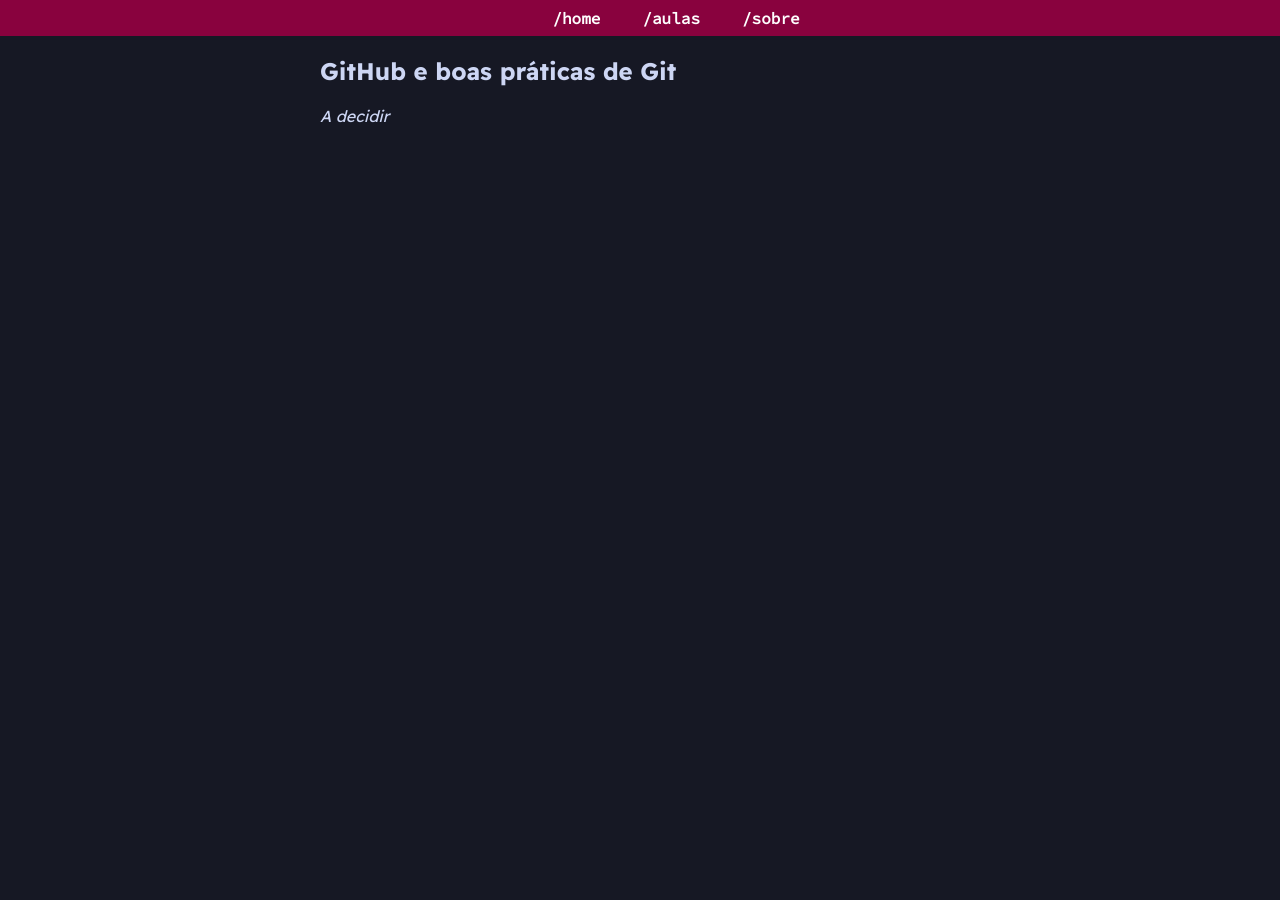
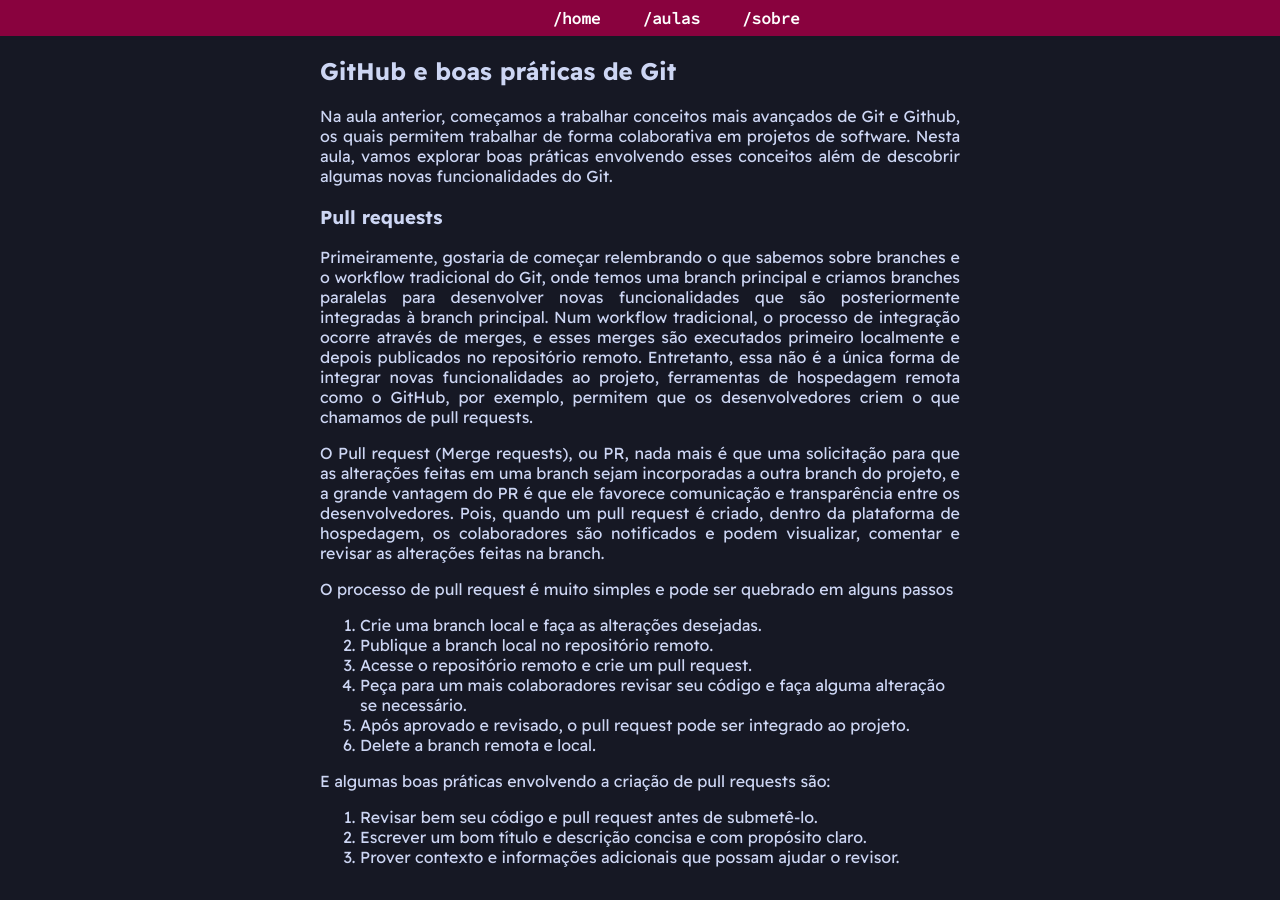
Before and after one commit to PETCC-UFRN/minicurso-linux-git, a Jekyll site: the page built from quintoDia.md, in a window 1280 px wide. Built offline with Jekyll 4.4.1, drawn with Linux system fonts in a browser that asks for light colours.

Commit message:
feat(quinto dia): pull requests

```diff
--- a/quintoDia.md
+++ b/quintoDia.md
@@ -6,4 +6,37 @@
 
 ## GitHub e boas práticas de Git
 
-_A decidir_
+Na aula anterior, começamos a trabalhar conceitos mais avançados de Git e Github, os quais permitem
+trabalhar de forma colaborativa em projetos de software. Nesta aula, vamos explorar boas práticas envolvendo
+esses conceitos além de descobrir algumas novas funcionalidades do Git.
+
+### Pull requests
+
+Primeiramente, gostaria de começar relembrando o que sabemos sobre branches e o workflow tradicional
+do Git, onde temos uma branch principal e criamos branches paralelas para desenvolver novas funcionalidades
+que são posteriormente integradas à branch principal. Num workflow tradicional, o processo de integração
+ocorre através de merges, e esses merges são executados primeiro localmente e depois publicados no
+repositório remoto. Entretanto, essa não é a única forma de integrar novas funcionalidades ao projeto,
+ferramentas de hospedagem remota como o GitHub, por exemplo, permitem que os desenvolvedores criem o que
+chamamos de pull requests.
+
+O Pull request (Merge requests), ou PR, nada mais é que uma solicitação para que as alterações feitas em uma
+branch sejam incorporadas a outra branch do projeto, e a grande vantagem do PR é que ele favorece
+comunicação e transparência entre os desenvolvedores. Pois, quando um pull request é criado, dentro da
+plataforma de hospedagem, os colaboradores são notificados e podem visualizar, comentar e revisar as
+alterações feitas na branch.
+
+O processo de pull request é muito simples e pode ser quebrado em alguns passos
+
+1. Crie uma branch local e faça as alterações desejadas.
+2. Publique a branch local no repositório remoto.
+3. Acesse o repositório remoto e crie um pull request.
+4. Peça para um mais colaboradores revisar seu código e faça alguma alteração se necessário.
+5. Após aprovado e revisado, o pull request pode ser integrado ao projeto.
+5. Delete a branch remota e local.
+
+E algumas boas práticas envolvendo a criação de pull requests são:
+
+1. Revisar bem seu código e pull request antes de submetê-lo.
+2. Escrever um bom título e descrição concisa e com propósito claro.
+3. Prover contexto e informações adicionais que possam ajudar o revisor.
```
